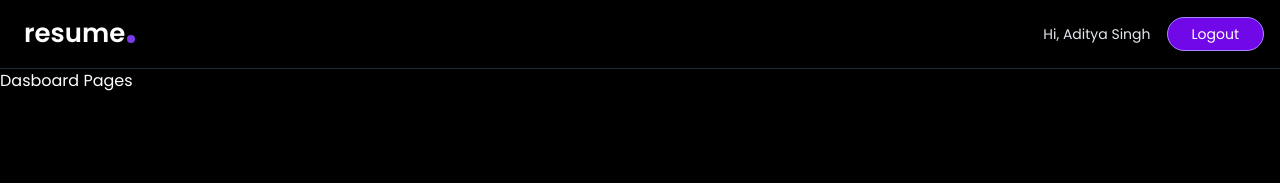
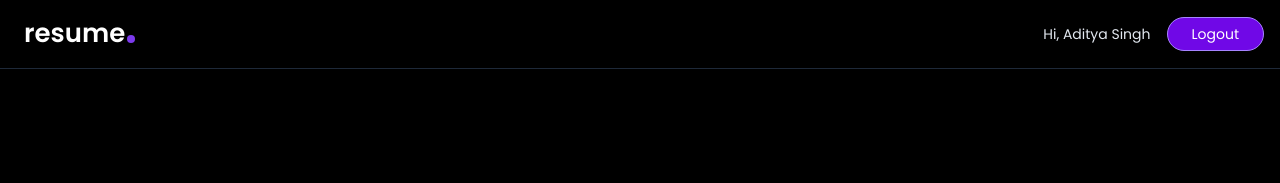
Before and after one commit to adigogetit/Resume-MERN, a React (Vite) app in the folder client/: page /app in a window 1280 px wide. Shown: the top 183 px of the page. Built offline with nearby package versions, Linux system fonts and the light colour scheme.

Commit message:
started dasboard

```diff
--- a/client/src/pages/Dashboard.jsx
+++ b/client/src/pages/Dashboard.jsx
@@ -1,8 +1,8 @@
 
 const Dasboard = () => {
   return (
-    <div className="text-white">
-      <h1>Dasboard Pages</h1>
+    <div className="text-white max-w-7xl mx-auto px-4 py-8">
+      <p className=" text-white text-2xl font-medium mb-6 bg-gradient-to-r from-slate-600 to-slate-700 bg-clip-text text-transparent sm:hidden">Welcom, Aditya</p>
     </div>
   )
 }
```
